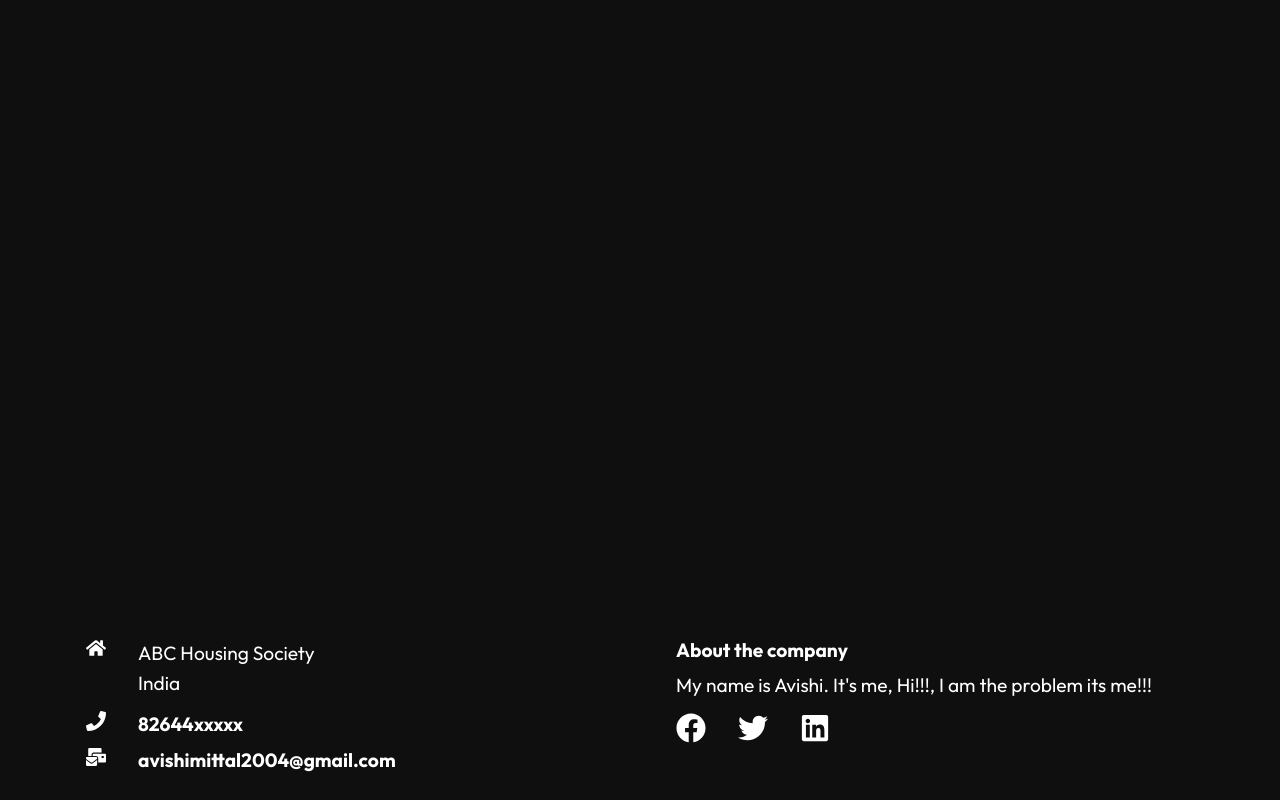
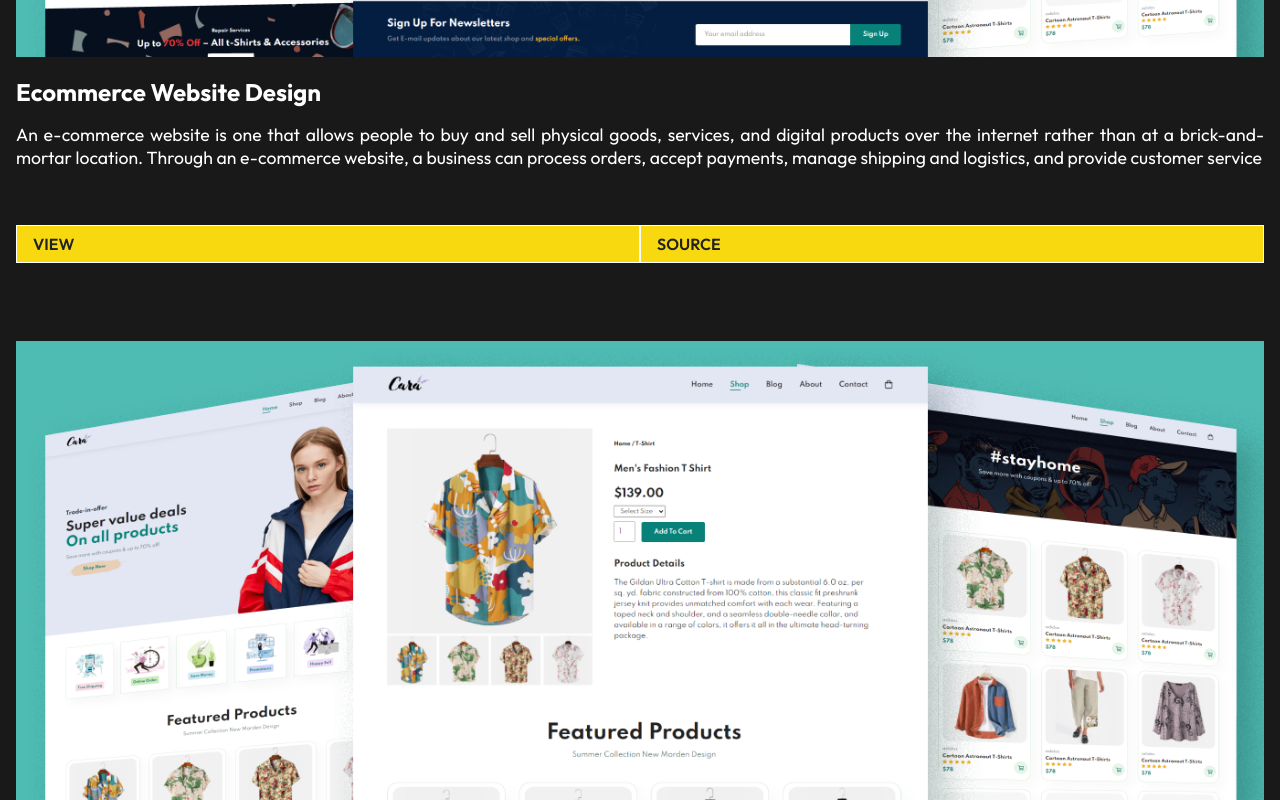
Before and after one commit to Avishi2511/ReactWebsite, a React (Create React App) app in the folder my-app/: page /Project in a window 1280 px wide. Shown: the part 1280-2080 px from the top of the page. Built offline with nearby package versions, Linux system fonts and the light colour scheme.

Commit message:
WorkCard

```diff
--- a/my-app/src/Components/PricingCard.js
+++ b/my-app/src/Components/PricingCard.js
@@ -1,5 +1,6 @@
 import React from 'react'
 
+import {data} from './PricingCardData.js'
 import "./PricingCardStyles.css"
 import {Link} from "react-router-dom"
 
--- /dev/null
+++ b/my-app/src/Components/PricingCardData.js
@@ -0,0 +1,20 @@
+export const data = [{
+    id: 0,
+    plan: 'Basic',
+    price: '100$',
+    days: '3 Days',
+    pages: '3 pages',
+},{
+    id: 1,
+    plan: 'Premium',
+    price: '200$',
+    days: '5 Days',
+    pages: '5 pages',
+},{
+    id: 1,
+    plan: 'Advance',
+    price: '300$',
+    days: '7 Days',
+    pages: '7 pages',
+}
+];
--- /dev/null
+++ b/my-app/src/Components/Work.js
@@ -0,0 +1,27 @@
+import "./WorkCardStyles.css"
+import WorkCard from "./WorkCard"
+import WorkCardData from "./WorkCardData"
+import React from 'react'
+
+const Work = () => {
+  return (
+    <div className="work-container">
+        <h1 className="project-heading">Projects</h1>
+        <div className="project-conatiner">
+            {WorkCardData.map((val,index)=>{
+                return(
+                    <WorkCard
+                        key={index}
+                        imgsrc={val.imgsrc}
+                        title={val.title}
+                        text={val.text}
+                        view={val.view}
+                    />
+                )
+            })}
+        </div>
+    </div>
+  )
+}
+
+export default Work
--- /dev/null
+++ b/my-app/src/Components/WorkCard.js
@@ -0,0 +1,22 @@
+import "./WorkCardStyles.css"
+
+import React from 'react'
+import { NavLink } from 'react-router-dom'
+
+const WorkCard = (props) => {
+  return (
+    <div className='project-card'>
+        <img src={props.imgsrc}></img>
+        <h2 className='project-title'>{props.title}</h2>
+            <div className='pro-details'>
+                <p>{props.text}</p>
+                    <div className='pro-btns'>
+                        <NavLink to={props.view} className="btn">View</NavLink>
+                        <NavLink to="url.com" className="btn">Source</NavLink>
+                    </div>
+            </div>
+    </div>
+  )
+}
+
+export default WorkCard
--- /dev/null
+++ b/my-app/src/Components/WorkCardData.js
@@ -0,0 +1,24 @@
+import pro1 from "../images/project1.png"
+
+const ProjectCardData=[
+    {
+        imgsrc:pro1,
+        title:"Ecommerce Website Design",
+        text:"An e-commerce website is one that allows people to buy and sell physical goods, services, and digital products over the internet rather than at a brick-and-mortar location. Through an e-commerce website, a business can process orders, accept payments, manage shipping and logistics, and provide customer service",
+    },
+
+    {
+        imgsrc:pro1,
+        title:"Ecommerce Website Design",
+        text:"An e-commerce website is one that allows people to buy and sell physical goods, services, and digital products over the internet rather than at a brick-and-mortar location. Through an e-commerce website, a business can process orders, accept payments, manage shipping and logistics, and provide customer service",
+    },
+
+    {
+        imgsrc:pro1,
+        title:"Ecommerce Website Design",
+        text:"An e-commerce website is one that allows people to buy and sell physical goods, services, and digital products over the internet rather than at a brick-and-mortar location. Through an e-commerce website, a business can process orders, accept payments, manage shipping and logistics, and provide customer service",
+    }
+
+]
+
+export default ProjectCardData
--- /dev/null
+++ b/my-app/src/Components/WorkCardStyles.css
@@ -0,0 +1,65 @@
+.project-heading{
+    text-align: center;
+    padding: 4rem 0 2rem 0;
+}
+
+.project-container{
+    max-width: 1140px;
+    margin: auto;
+    display: grid;
+    grid-template-columns: repeat(3, 1fr);
+    grid-gap: 40px;
+    padding-bottom: 5rem;
+}
+
+.project-card{
+    background: #1a1919;
+    padding: 1.2rem 1rem;
+}
+
+.project-card img{
+    width: 100%;
+}
+
+.project-title{
+    color: #fff;
+    padding: 1rem 0;
+}
+
+.pro-btns{
+    display: flex;
+    justify-content: space-between;
+    padding: 0.5rem 0;
+}
+
+.pro-btns .btn{
+    padding: 0.5rem 1rem;
+}
+
+.pro-details p{
+    padding-bottom: 1rem;
+    font-size: 1.1rem;
+    text-align: justify;
+}
+
+.btc{
+    font-size: 4rem;
+    font-weight: 600;
+    padding: 1rem 0;
+}
+
+.card .btn{
+    display: block;
+    width: 80%;
+    margin: 2rem auto;
+}
+
+@media screen and (max-width: 740px){
+    .project-container{
+    max-width: 1140px;
+    margin: auto;
+    grid-template-columns: repeat(3, 1fr);
+    grid-gap: 40px;
+    padding-bottom: 5rem;
+}
+}
--- a/my-app/src/Routes/About.js
+++ b/my-app/src/Routes/About.js
@@ -3,12 +3,14 @@ import React from 'react'
 import Navbar from "../Components/Navbar.js"
 import Footer from "../Components/Footer.js"
 import MainImg2 from '../Components/MainImg2.js'
+import WorkCard  from '../Components/WorkCard.js'
 
 const About = () => {
   return (
     <div>
       <Navbar />
       <MainImg2 heading="ABOUT. " text="Im a Front-End Developer" />
+      <WorkCard />
       <Footer />
     </div>
   )
--- a/my-app/src/Routes/Project.js
+++ b/my-app/src/Routes/Project.js
@@ -4,12 +4,14 @@ import Navbar from "../Components/Navbar.js"
 import Footer from "../Components/Footer.js"
 import MainImg2 from '../Components/MainImg2.js'
 import PricingCard from "../Components/PricingCard.js"
+import Work from "../Components/Work.js"
 
 const Project = () => {
   return (
     <div>
       <Navbar />
       <MainImg2 heading="PROJECTS." text="Some of my most recent works"/>
+      <Work />
       <PricingCard />
       <Footer />
     </div>
```
Also changed, not shown: my-app/src/images/project1.png (added).
